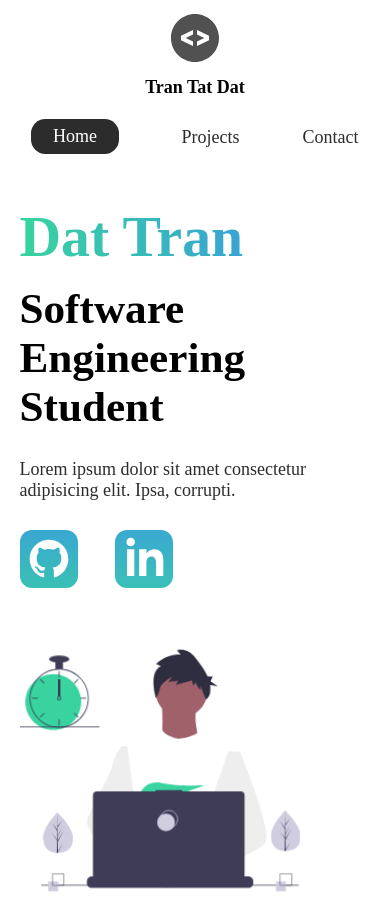
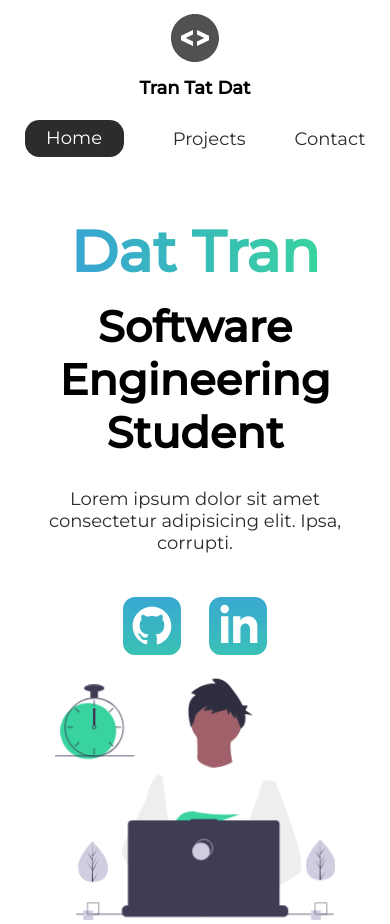
Before and after one commit to DatTT0706/demo-repo, a plain HTML site: page index.html in a window 390 px wide. Drawn offline with Linux system fonts and the light colour scheme.

Commit message:
Add fonts, fix header issues

```diff
--- a/assets/styles/_global.scss
+++ b/assets/styles/_global.scss
@@ -10,6 +10,7 @@ html {
 }
 
 body {
+    font-family: 'Montserrat', sans-serif;
     animation: opening 1s ease-in-out;
 }
 
--- a/assets/styles/_intro.scss
+++ b/assets/styles/_intro.scss
@@ -4,7 +4,7 @@
 }
 
 nav {
-    @include flex(row, center, space-between);
+    @include flex(row, space-between, center);
     min-height: 10vh;
     width: 60%;
     flex-wrap: wrap;
--- a/assets/styles/style.scss
+++ b/assets/styles/style.scss
@@ -3,7 +3,7 @@ $header2: 4rem;
 $header3: 2.5rem;
 $header4: 2rem;
 $text: 2.5rem;
-$gradient: linear-gradient(left, #38d39f, #38a4d3);
+$gradient: linear-gradient(right, #38d39f, #38a4d3);
 $background-color: #154353;
 $gray-text: #2c2c2c;
 
@@ -62,5 +62,22 @@ $gray-text: #2c2c2c;
         }
     }
 
+    .intro-text {
+        margin-top: 5rem;
+        text-align: center;
+    }
+
+    .intro-images {
+        text-align: center;
+    }
+
+    .intro-social {
+        @include flex(row, center, center);
+
+        a {
+            margin: 2rem;
+        }
+
+    }
 
 }
--- a/index.html
+++ b/index.html
@@ -7,12 +7,14 @@
     <meta name="viewport" content="width=device-width, initial-scale=1.0" />
     <meta name="description" content="My portfolio built using HTML, CSS, JS" />
     <meta name="robots" content="index, follow" />
+    <link rel="preconnect" href="https://fonts.gstatic.com">
+    <link href="https://fonts.googleapis.com/css2?family=Montserrat:wght@400;500&display=swap" rel="stylesheet">
     <link rel="stylesheet" href="assets/styles/style.css" />
     <title>Dat Tran | Portfolio</title>
 </head>
 
 <body>
-    <header class="main">
+    <header class="main-head">
         <nav>
             <div class="logo">
                 <img src="/assets/icons/code.svg" alt="logo">
@@ -27,7 +29,6 @@
     </header>
     <section class="intro">
         <div class="intro-text">
-
             <h2>Dat Tran</h2>
             <h3>Software Engineering <br> Student</h3>
             <p>Lorem ipsum dolor sit amet consectetur adipisicing elit. Ipsa, corrupti.</p>
```
Also changed, not shown: assets/styles/style.css, 1 other file.
